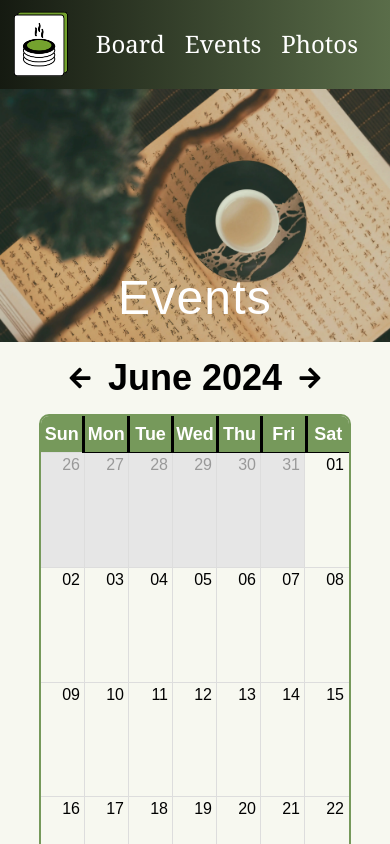
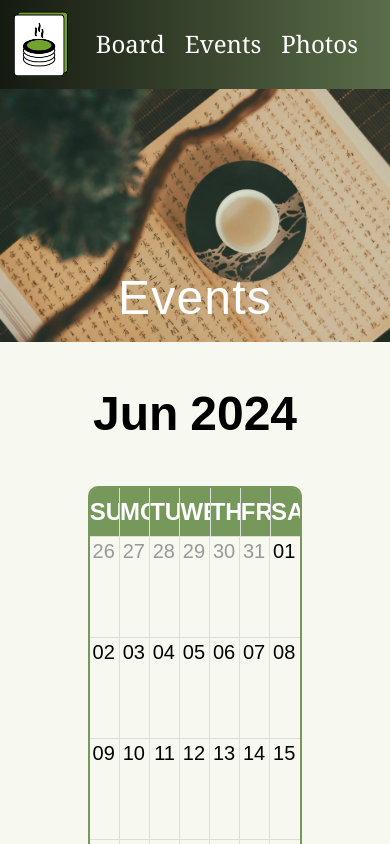
Before and after one commit to acm-ucr/tag-website, a Next.js app: page /events in a window 390 px wide. Shown: the top 844 px of the page. Built offline with nearby package versions, Linux system fonts and the light colour scheme; no server answers; a web font is replaced by a local one.

Commit message:
calendar

```diff
--- a/src/app/events/page.js
+++ b/src/app/events/page.js
@@ -1,6 +1,6 @@
 import React from "react";
 import Header from "@/components/Header";
-import CalendarEvents from "@/components/events/Calendar";
+import CalendarEvents from "@/components/events/CalendarEvents";
 
 const Page = () => {
   return (
--- a/src/components/events/Calendar.jsx
+++ /dev/null
@@ -1,86 +0,0 @@
-"use client";
-import React from "react";
-import { useState, useEffect } from "react";
-import moment from "moment";
-import { Calendar, momentLocalizer } from "react-big-calendar";
-import "react-big-calendar/lib/css/react-big-calendar.css";
-import CustomEvent from "./CustomEvent";
-import CustomToolbar from "./CustomToolbar";
-import CustomHeader from "./CustomeHeader";
-
-const mLocalizer = momentLocalizer(moment);
-
-const CalendarTemp = () => {
-  const [events, setEvents] = useState([]);
-  const [date, setDate] = useState(new Date());
-  useEffect(() => {
-    const fetchData = async () => {
-      try {
-        const tenWeeks = 60 * 60 * 24 * 7 * 1 * 1000;
-        const currDate = new Date().getTime();
-        const calendarUri =
-          `https://www.googleapis.com/calendar/v3/calendars/${encodeURIComponent(
-            process.env.NEXT_PUBLIC_GOOGLE_CALENDAR_EMAIL
-          )}/events?` +
-          `key=${encodeURIComponent(
-            process.env.NEXT_PUBLIC_GOOGLE_CALENDAR_API_KEY
-          )}` +
-          `&singleEvents=true&orderBy=startTime` +
-          `&timeMin=${encodeURIComponent(
-            new Date(currDate - tenWeeks).toISOString()
-          )}` +
-          `&timeMax=${encodeURIComponent(
-            new Date(currDate + tenWeeks).toISOString()
-          )}`;
-        console.log("calendarUri:", calendarUri);
-        const response = await fetch(calendarUri);
-
-        // const offset = new Date().getTimezoneOffset() * 60000;
-        const data = await response.json();
-        console.log(data);
-        const items = data.items.map((item) => {
-          item.allDay = !item.start.dateTime;
-          (item.start = item.start.dateTime
-            ? new Date(item.start.dateTime)
-            : new Date(new Date(item.start.date).getTime())),
-            (item.end = new Date(
-              item.end.dateTime || new Date(item.end.date).getTime()
-            )),
-            (item.hidden = false);
-
-          return item;
-        });
-        setEvents(items);
-      } catch (error) {
-        console.error("Error fetching data: ", error);
-      }
-    };
-
-    fetchData();
-  }, []);
-  return (
-    <section>
-      <div>
-        <Calendar
-          date={date}
-          events={events}
-          localizer={mLocalizer}
-          startAccessor="start"
-          endAccessor="end"
-          style={{ height: 800 }}
-          components={{
-            event: CustomEvent,
-            toolbar: CustomToolbar,
-            header: CustomHeader,
-          }}
-          onNavigate={(newDate) => {
-            setDate(newDate);
-          }}
-        />
-      </div>
-      {/* {events && <Modal event={events} setState={setEvents} />} */}
-    </section>
-  );
-};
-
-export default CalendarTemp;
--- /dev/null
+++ b/src/components/events/CalendarEvents.jsx
@@ -0,0 +1,105 @@
+"use client";
+import React from "react";
+import moment from "moment";
+import "react-big-calendar/lib/css/react-big-calendar.css";
+import "./index.css";
+import { Calendar, momentLocalizer } from "react-big-calendar";
+import { useState, useEffect } from "react";
+import CustomHeader from "./CustomHeader.jsx";
+import CustomEvent from "./CustomEvent.jsx";
+import CustomToolbar from "./CustomToolbar.jsx";
+import Modal from "./Modal.js";
+
+const mLocalizer = momentLocalizer(moment);
+const CalendarEvents = () => {
+  const [events, setEvents] = useState([]);
+  const [date, setDate] = useState(new Date());
+  const [selectedEvent, setSelectedEvent] = useState(null);
+  useEffect(() => {
+    const startDate = new Date(
+      new Date().getTime() - 60 * 60 * 24 * 7 * 10 * 1000
+    ).toISOString();
+    const endDate = new Date(
+      new Date().getTime() + 60 * 60 * 24 * 7 * 10 * 1000
+    ).toISOString();
+    const fetchData = async () => {
+      try {
+        const response = await fetch(
+          `https://www.googleapis.com/calendar/v3/calendars/${process.env.NEXT_PUBLIC_GOOGLE_CALENDAR_EMAIL}/events?key=${process.env.NEXT_PUBLIC_GOOGLE_CALENDAR_API_KEY}
+          &singleEvents=true&orderBy=startTime&timeMin=${startDate}&timeMax=${endDate}`
+        );
+
+        const offset = new Date().getTimezoneOffset() * 60000;
+        const data = await response.json();
+        const items = data.items.map((item) => {
+          item.allDay = !item.start.dateTime;
+          (item.start = item.start.dateTime
+            ? new Date(item.start.dateTime)
+            : new Date(new Date(item.start.date).getTime() + offset)),
+            (item.end = new Date(
+              item.end.dateTime || new Date(item.end.date).getTime() + offset
+            )),
+            (item.hidden = false);
+          return item;
+        });
+        setEvents(items);
+      } catch (error) {
+        console.error("Error fetching data: ", error);
+      }
+    };
+
+    fetchData();
+  }, []);
+
+  return (
+    <section className="w-full flex justify-center items-center flex-col">
+      <div className="mb-5 w-11/12 flex justify-center items-center ">
+        <div className="h-[95vh] w-[75%] relative">
+          <Calendar
+            className="w-full m-0 p-0 2xl:text-3xl text-xl"
+            date={date}
+            onNavigate={(newDate) => {
+              setDate(newDate);
+            }}
+            events={events}
+            localizer={mLocalizer}
+            defaultView="month"
+            views={["month"]}
+            components={{
+              event: CustomEvent,
+              header: CustomHeader,
+              toolbar: CustomToolbar,
+            }}
+            onSelectEvent={(event) => setSelectedEvent(event)}
+            eventPropGetter={() => {
+              return {
+                className:
+                  "!p-0 !active:ring-0 !focus:outline-0 !bg-transparent",
+              };
+            }}
+            dayPropGetter={(event) => {
+              return {
+                className: `${
+                  new Date(event).toLocaleDateString() ==
+                  new Date().toLocaleDateString()
+                    ? "!bg-tag-tan-100"
+                    : "!bg-[#F7F8F0]"
+                }`,
+                style: {
+                  margin: 0,
+                  padding: 0,
+                },
+              };
+            }}
+          />
+        </div>
+        {selectedEvent && (
+          <Modal setEvents={setSelectedEvent} events={selectedEvent} />
+        )}
+        {console.log(selectedEvent)}
+      </div>
+    </section>
+  );
+};
+
+export default CalendarEvents;
--- a/src/components/events/Card.js
+++ /dev/null
@@ -1,22 +0,0 @@
-const Event = ({ month, day, hour, name, location, description }) => {
-  return (
-    <div className="flex flex-row justify-center drop-shadow-2xl mx-auto w-8/12">
-      <div className="flex flex-col justify-center bg-game-blue-400 rounded-l-2xl text-[#ffffff] py-4 w-1/5">
-        <div className="font-russo mt-3 text-center md:text-5xl">{month}</div>
-        <div className="font-russo text-center md:text-5xl pt-2">{day}</div>
-        <div className="font-russo text-center md:text-3xl py-2">{hour}</div>
-      </div>
-      <div className="bg-white rounded-r-2xl w-9/12 text-[#303030] pt-4 pb-4">
-        <div className="font-russo text-4xl ml-5">{name}</div>
-        <div className="font-monda ml-5 flex text-left mt-3 text-xl">
-          {location}
-        </div>
-        <div className="font-monda ml-5 mb-2 mt-3 mr-2 text-lg">
-          {description}
-        </div>
-      </div>
-    </div>
-  );
-};
-
-export default Event;
--- a/src/components/events/CustomEvent.jsx
+++ b/src/components/events/CustomEvent.jsx
@@ -1,16 +1,7 @@
-import React from "react";
-
 const CustomEvent = ({ event }) => {
   return (
-    <div className=" font-monda semibold text-base text-white p-1">
-      <p className="inline whitespace-nowrap">
-        {new Date(event.start).toLocaleTimeString(navigator.language, {
-          hour: "2-digit",
-          minute: "2-digit",
-        })}
-        &nbsp;
-        {event.summary}
-      </p>
+    <div className="bg-swim-blue-200 text-center text-white text-xl font-bold h-7 flex items-center justify-center">
+      <p className="m-0 text-black bg-[#C5D5B9]">{event.summary}</p>
     </div>
   );
 };
--- /dev/null
+++ b/src/components/events/CustomHeader.jsx
@@ -0,0 +1,11 @@
+import React from "react";
+
+const CustomHeader = ({ label }) => {
+  return (
+    <div className="text-2xl 2xl:text-3xl 2xl:py-3 py-2 uppercase text-white bg-[#76995b]">
+      {label}
+    </div>
+  );
+};
+
+export default CustomHeader;
--- a/src/components/events/CustomToolbar.jsx
+++ b/src/components/events/CustomToolbar.jsx
@@ -1,36 +1,36 @@
-import { FaArrowRight, FaArrowLeft } from "react-icons/fa";
+import { BsArrowLeft, BsArrowRight } from "react-icons/bs";
+
 const monthNames = [
-  "January",
-  "February",
-  "March",
-  "April",
+  "Jan",
+  "Feb",
+  "Mar",
+  "Apr",
   "May",
-  "June",
-  "July",
-  "August",
-  "September",
-  "October",
-  "November",
-  "December",
+  "Jun",
+  "Jul",
+  "Aug",
+  "Sept",
+  "Oct",
+  "Nov",
+  "Dec",
 ];
+
 const CustomToolbar = (event) => {
   return (
-    <div className="flex justify-center items-center font-russo font-bold text-2xl">
-      <FaArrowLeft
+    <div className=" text-5xl 2xl:text-6xl font-bold flex justify-center items-center gap-3 py-12 w-full">
+      <BsArrowLeft
         onClick={() => {
-          console.log("prev");
           event.onNavigate("PREV");
         }}
-        className="text-black hover:cursor-pointer "
+        className="hover:cursor-pointer hover:opacity-50 duration-300 text-4xl"
       />
-      <div className="text-center text-4xl p-4 text-black">
-        {monthNames[event.date.getMonth()]}
-        &nbsp;
-        {event.date.getFullYear()}
-      </div>
-      <FaArrowRight
-        onClick={() => event.onNavigate("NEXT")}
-        className="text-game-black hover:cursor-pointer"
+      <p className="text-swim-blue-200">{monthNames[event.date.getMonth()]}</p>
+      <p className="text-swim-blue-200"> {event.date.getFullYear()}</p>
+      <BsArrowRight
+        onClick={() => {
+          event.onNavigate("NEXT");
+        }}
+        className="hover:cursor-pointer hover:opacity-50 duration-300 text-4xl"
       />
     </div>
   );
--- a/src/components/events/CustomeHeader.js
+++ /dev/null
@@ -1,11 +0,0 @@
-import "./index.css";
-
-const CustomHeader = ({ label }) => {
-  return (
-    <div className="flex justify-center text-white bg-game-black text-lg px-2 py-1">
-      {label}
-    </div>
-  );
-};
-
-export default CustomHeader;
--- a/src/components/events/index.css
+++ b/src/components/events/index.css
@@ -1,11 +1,5 @@
 .rbc-header {
   padding: 0px;
-  background-color: #76995b;
-}
-
-.rbc-header + .rbc-header {
-  border-left: 3px solid;
-  border-color: rgb(0, 0, 0);
 }
 
 .rbc-month-view {
@@ -14,3 +8,7 @@
   border-width: 2px;
   border-color: #76995b;
 }
+
+.rbc-month-header {
+  background-color: #76995b;
+}
```
Also changed, not shown: src/components/events/Modal.js (+14 -48 lines).
